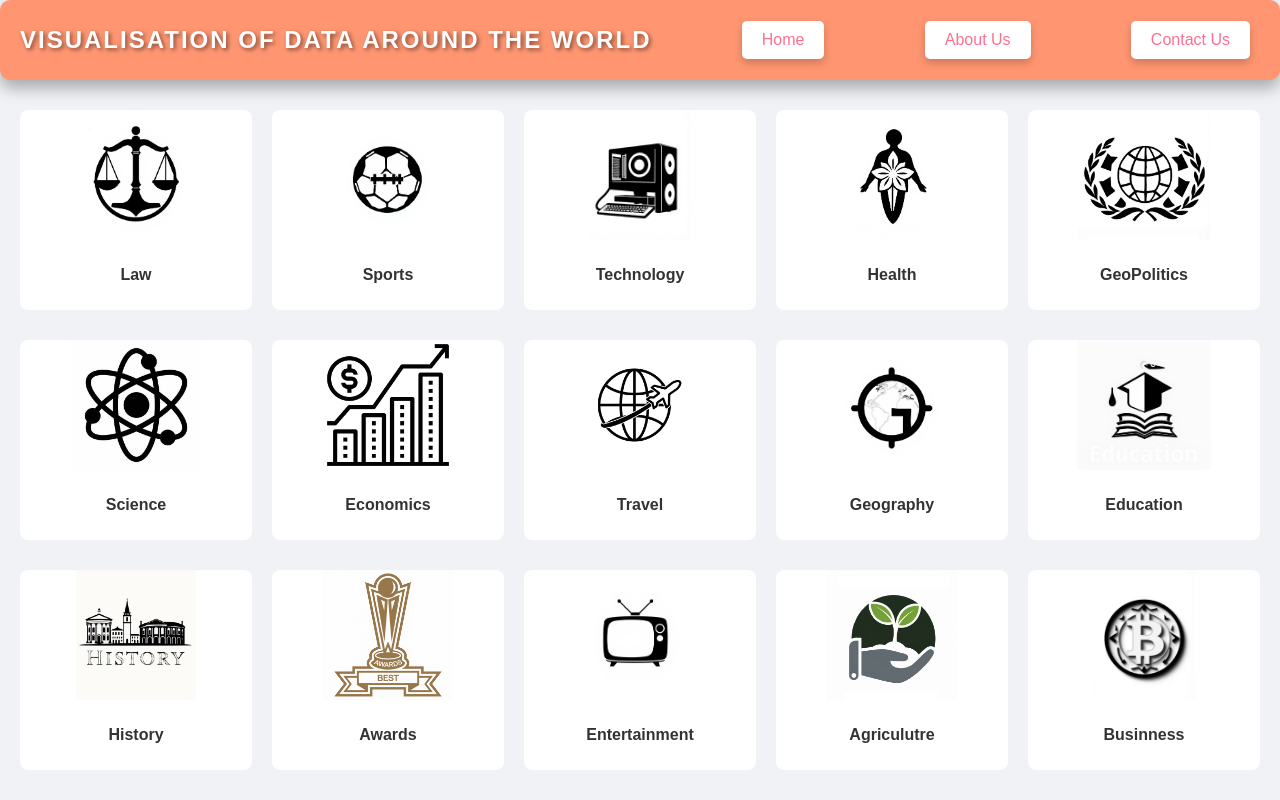
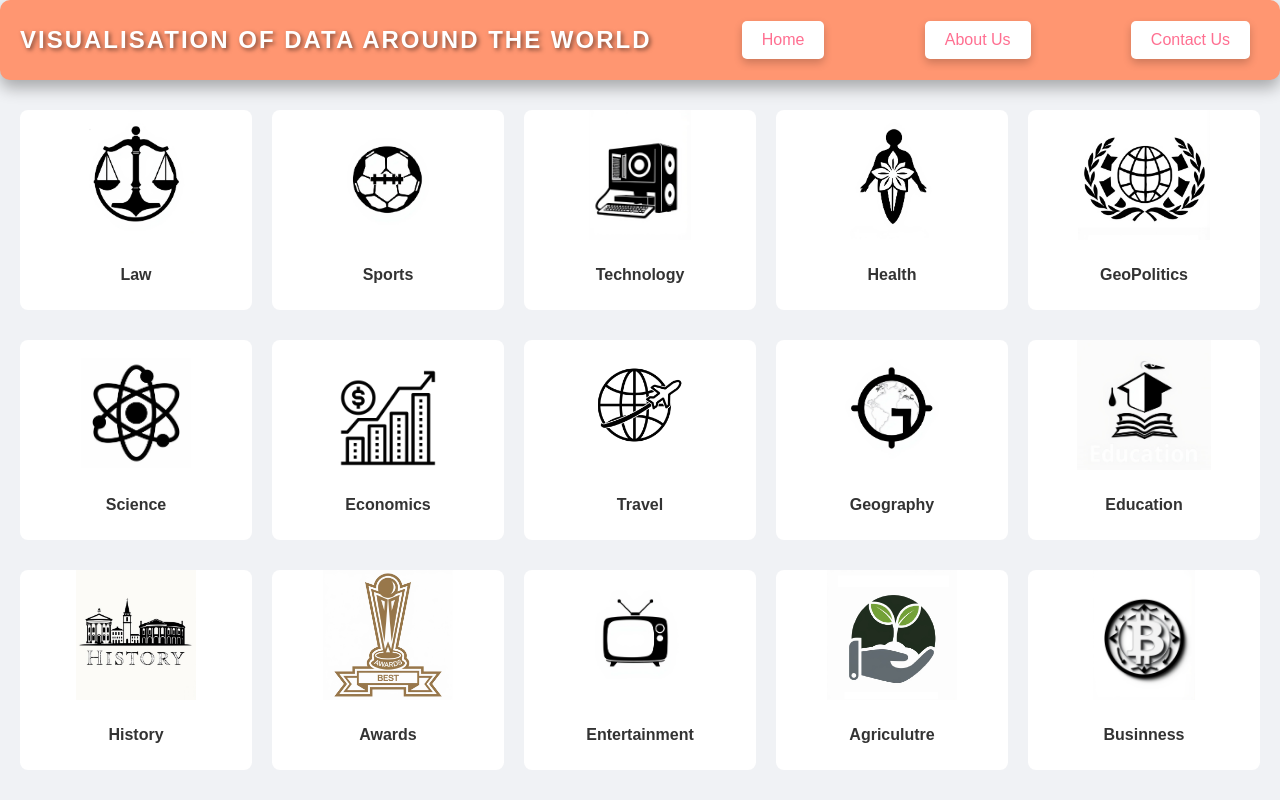
Before and after one commit to AFFANALAM07/DataVisualisationInfo, a plain HTML site: page index.html in a window 1280 px wide. Shown: the top 800 px of the page. Drawn offline with Linux system fonts and the light colour scheme.

Commit message:
Update grid_project.css

```diff
--- a/grid_project.css
+++ b/grid_project.css
@@ -75,6 +75,17 @@ body {
 }
 
 /* Adjusted Image Styling */
+
+.sciencepic{
+    margin-top: 15px;
+    height: 110px;
+    margin-bottom: 0;
+}
+.economicpics{
+    height: 100px;
+    margin-bottom: 0;
+    margin-top: 25px;
+}
 .subgrid .img {
     display: flex;
     align-items: center;
@@ -188,11 +199,13 @@ body {
 .contact-us button:hover {
     background-color: #ff9671;
     box-shadow: 0 6px 12px rgba(0, 0, 0, 0.3);
+
 }
+
 
 /* Footer Styling */
 .footer {
-    background-color: #333;
+    background-color:#ff9671;
     color: #ffffff;
     padding: 20px;
     text-align: center;
```
